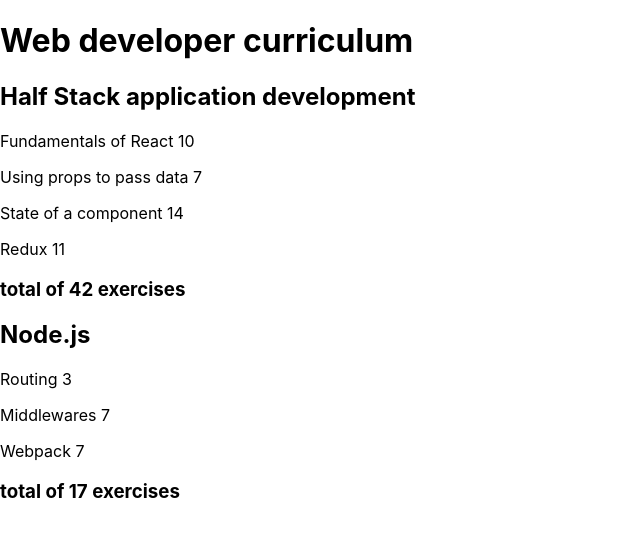
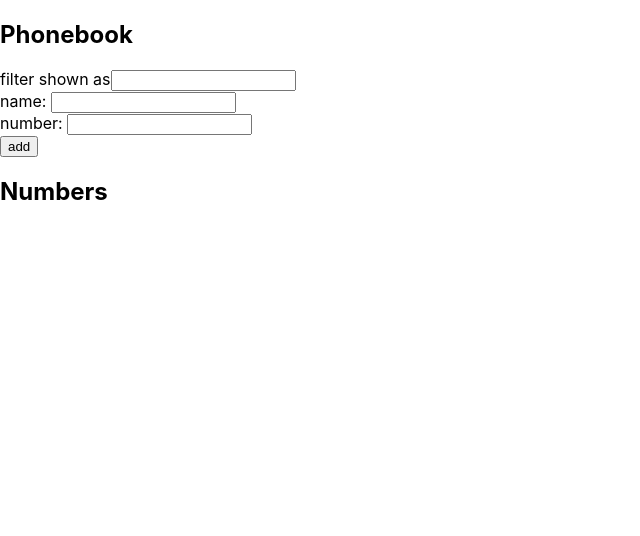
Before and after one commit to nadyakott/FullStackOpen2023, a React (Create React App) app: page / in a window 1280 px wide. Shown: the top 536 px of the page, without its empty margins (0-640 px from the left). Built offline with nearby package versions, Linux system fonts and the light colour scheme.

Commit message:
exercises 2.6 - 2.9 (fix errors)

```diff
--- a/src/App.js
+++ b/src/App.js
@@ -1,60 +1,92 @@
-import './App.css';
-import Courses from "./components/body";
 import {useState} from 'react'
 
+
+
 const App = () => {
-  const courses = [
-    {
-      name: 'Half Stack application development',
-      id: 1,
-      parts: [
-        {
-          name: 'Fundamentals of React',
-          exercises: 10,
-          id: 1
-        },
-        {
-          name: 'Using props to pass data',
-          exercises: 7,
-          id: 2
-        },
-        {
-          name: 'State of a component',
-          exercises: 14,
-          id: 3
-        },
-        {
-          name: 'Redux',
-          exercises: 11,
-          id: 4
+  const [persons, setPersons] = useState([
+    { name: 'Arto Hellas', number: '040-123456', id: 1 },
+    { name: 'Ada Lovelace', number: '39-44-5323523', id: 2 },
+    { name: 'Dan Abramov', number: '12-43-234345', id: 3 },
+    { name: 'Mary Poppendieck', number: '39-23-6423122', id: 4 }
+  ])
+
+    const [newName, setNewName] = useState('')
+    const [newNumber, setNewNumber] = useState('')
+    const [filteredPersons, setFitleredPersons] = useState([])
+
+    const addContact = (event) => {
+        event.preventDefault()
+
+        const contactObject = {
+            name: newName,
+            number: newNumber
         }
-      ]
-    },
-    {
-      name: 'Node.js',
-      id: 2,
-      parts: [
-        {
-          name: 'Routing',
-          exercises: 3,
-          id: 1
-        },
-        {
-          name: 'Middlewares',
-          exercises: 7,
-          id: 2
-        },
-        {
-          name: 'Webpack',
-          exercises: 7,
-          id: 3
+
+        const alertString = `${newName} ${newNumber} is already added to phonebook`
+        const filteredContacts = persons.filter(person => person.name === newName && person.number===newNumber)
+
+        if (filteredContacts.length > 0) {
+            alert(alertString)
+        } else {
+            setPersons(persons.concat(contactObject))
         }
-      ]
+
+        // setPersons(persons.concat(contactObject))
+        setNewName('')
+        setNewNumber('')
     }
-  ]
 
-  return <Courses courses={courses}/>
+    const handleNameChange = (event) => {
+        console.log(event.target.value)
+        setNewName(event.target.value)
+    }
 
+    const handlePhoneChange = (event) => {
+        console.log(event.target.value)
+        setNewNumber(event.target.value)
+    }
+
+    const handleFilteredName = (event) => {
+        console.log(event.target.value)
+        const filterPattern = event.target.value
+
+        const filteredPersonsTemp = filterPattern === '' ? persons
+            : persons.filter(person =>person.name.toLowerCase().includes(filterPattern.toLowerCase()))
+
+        setFitleredPersons(filteredPersonsTemp)
+
+        // setNewNumber(event.target.value)
+    }
+
+    return (
+        <div>
+            <h2>Phonebook</h2>
+            <div>
+                filter shown as<input onChange={handleFilteredName}/>
+            </div>
+            <form onSubmit={addContact}>
+                <div>
+                    name: <input
+                    value={newName}
+                    onChange={handleNameChange}
+                />
+                </div>
+                <div>
+
+                    number: <input
+
+                    value={newNumber}
+                    onChange={handlePhoneChange}
+                />
+                </div>
+                <div>
+                    <button type="submit">add</button>
+                </div>
+            </form>
+            <h2>Numbers</h2>
+            {filteredPersons.map(person => <p key={person.id}>{person.name} {person.number}</p>)}
+        </div>
+    )
 }
 
-export default App;
+export default App
--- a/src/components/body.js
+++ /dev/null
@@ -1,8 +0,0 @@
-import Course from "./course";
-
-export default function Courses({courses}) {
-    return <div>
-        <h1>Web developer curriculum</h1>
-            {courses.map(course => <Course key={course.id} title={course.name} parts={course.parts}/>)}
-    </div>
-}
--- a/src/components/course.js
+++ /dev/null
@@ -1,14 +0,0 @@
-import Header from "./header";
-import Part from "./part";
-
-export default function Course({title, parts}) {
-
-    return <div>
-        <Header text={title}/>
-        <div>
-            {parts.map(part => <Part name={part.name} exercise={part.exercises} key={part.id}/>)}
-        </div>
-        <h3>total of {parts.map(part => part.exercises).reduce((a,b)=> a+b,0)} exercises</h3>
-    </div>
-
-}
--- a/src/components/header.js
+++ /dev/null
@@ -1,3 +0,0 @@
-export default function Header({text}) {
-return <h2>{text}</h2>
-}
--- a/src/components/part.js
+++ /dev/null
@@ -1,4 +0,0 @@
-export default function Part({name, exercise}) {
-    return(
-        <p>{name} {exercise}</p>)
-}
--- a/src/index.js
+++ b/src/index.js
@@ -4,10 +4,28 @@
 import App from './App';
 import reportWebVitals from './reportWebVitals';
 
+const notes = [
+  {
+    id: 1,
+    content: "HTML is easy",
+    important: true,
+  },
+  {
+    id: 2,
+    content: "Browser can execute only JavaScript",
+    important: false,
+  },
+  {
+    id: 3,
+    content: "GET and POST are the most important methods of HTTP protocol",
+    important: true,
+  },
+]
+
 const root = ReactDOM.createRoot(document.getElementById('root'));
 root.render(
   <React.StrictMode>
-    <App />
+    <App notes={notes}/>
   </React.StrictMode>
 );
 
```
Also changed, not shown: src/components/Note.js (added, +7 -0 lines).
